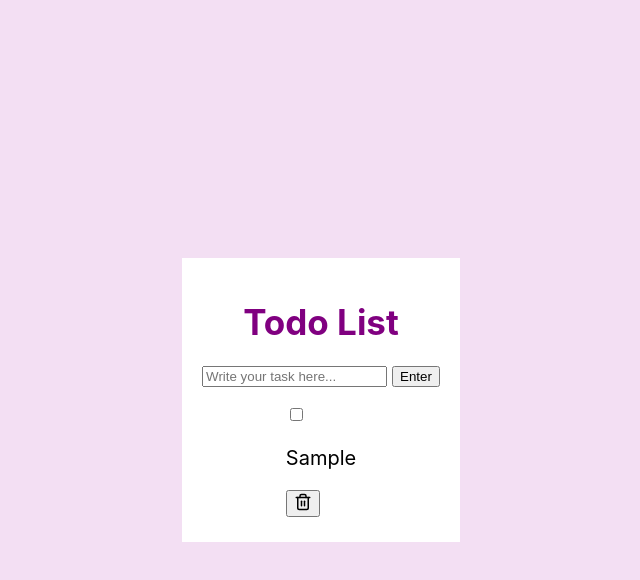
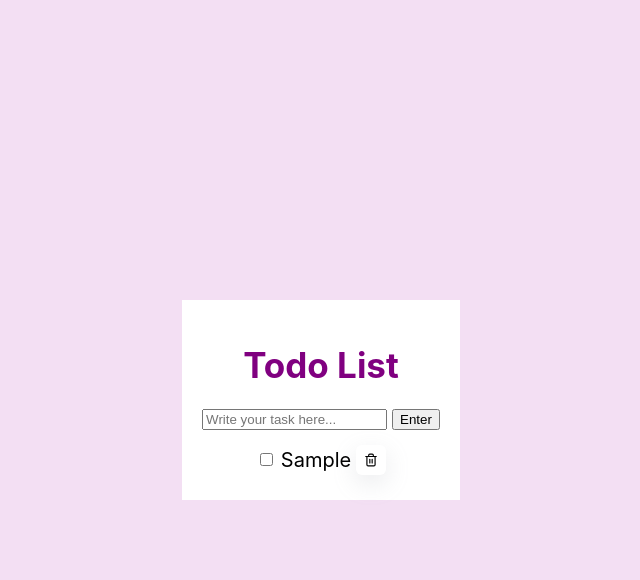
Before and after one commit to xinlin25/TodoList, a React (Create React App) app: page / in a window 1280 px wide. Both pictures are taken after typing "Sample" into the empty fields and a click on the button "Enter". Shown: the top 580 px of the page, without its empty margins (319-959 px from the left). Built offline with nearby package versions, Linux system fonts and the light colour scheme.

Commit message:
TodoItem errors fixed

```diff
--- a/src/components/TodoItem/TodoItem.css
+++ b/src/components/TodoItem/TodoItem.css
@@ -1,8 +1,35 @@
 .todo-item {
   font-size: 20px;
   margin-bottom: 5px;
+}
+
+.item-container {
   display: flex;
   gap: 5px;
+  align-items: center;
+}
+
+.item-container p {
+  margin: 0;
+}
+
+.delete-btn {
+  display: flex;
+  align-items: center;
+  justify-content: center;
+  width: 30px;
+  height: 30px;
+  padding: 8px;
+  border: none;
+  border-radius: 6px;
+  box-shadow: rgba(149, 157, 165, 0.2) 0px 8px 24px;
+  background-color: white;
+}
+
+.delete-btn:hover {
+  cursor: pointer;
+  color: white;
+  background-color: plum;
 }
 
 .completed {
```
